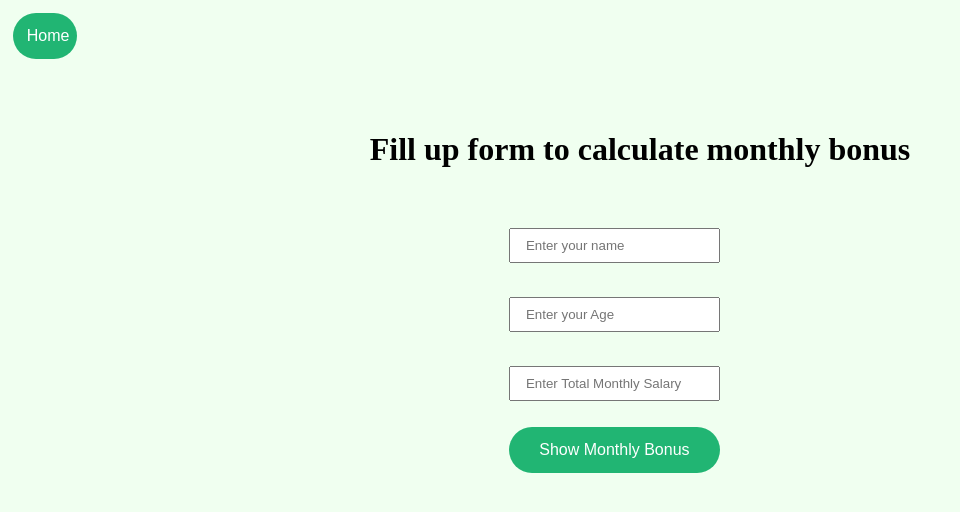
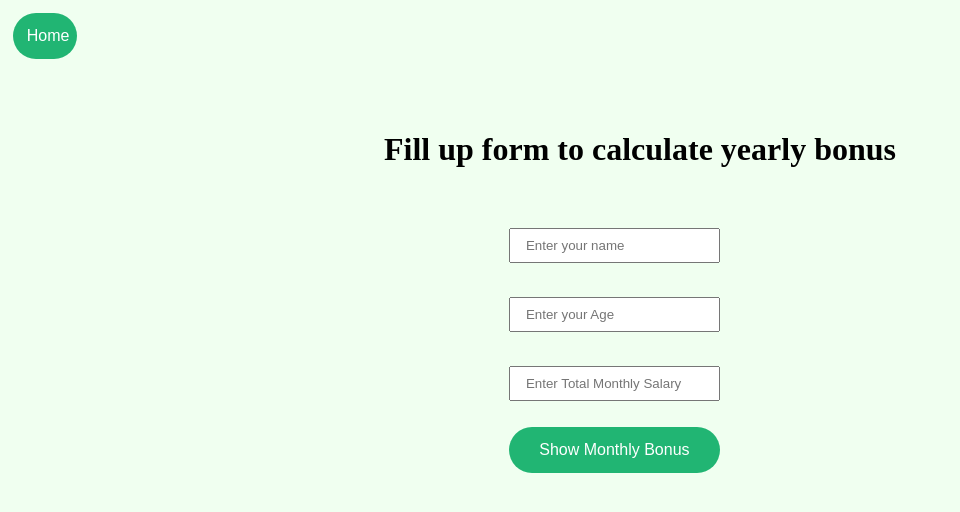
Before and after one commit to Redstrider97/MIS455---Midterm, a plain HTML site: page page2.html in a window 1280 px wide. Shown: the whole page, without its empty margins (0-960 px from the left). Drawn offline with Linux system fonts and the light colour scheme.

Commit message:
Final V1.2

```diff
--- a/page2.html
+++ b/page2.html
@@ -8,7 +8,7 @@
 </head>
 <body class="page2">
     <a href="index.html"><button class="home">Home</button></a>
-    <h1 class="head1">Fill up form to calculate monthly bonus</h1>
+    <h1 class="head1">Fill up form to calculate yearly bonus</h1>
     <div class="container">
     <div class="box1">
     <input class="form" id="name" type="text" placeholder="Enter your name"> <br><br>
```
